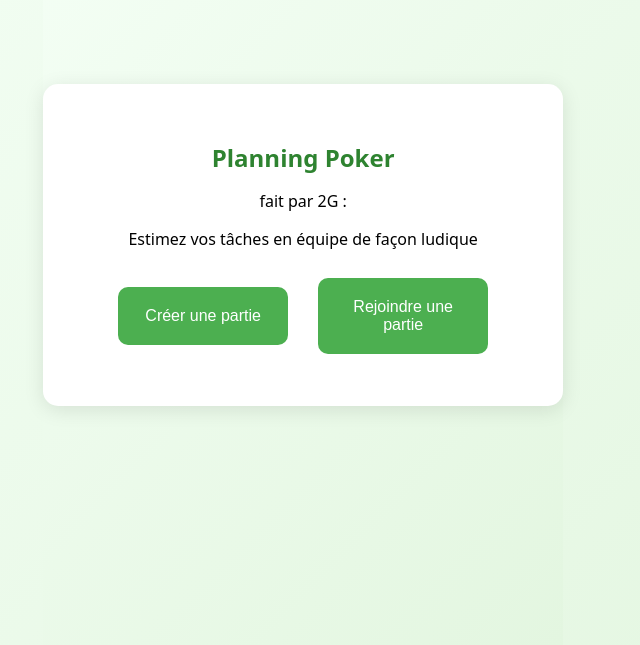
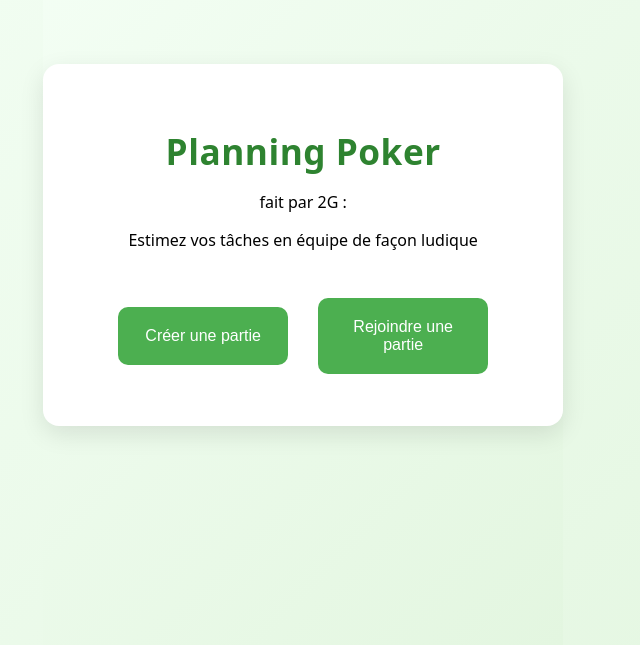
Before and after one commit to ggratchev/PlanningPoker, a React (Vite) app in the folder frontend/: page / in a window 1280 px wide. Shown: the part 155-800 px from the top of the page, without its empty margins (337-977 px from the left). Built offline with nearby package versions, Linux system fonts and the light colour scheme.

Commit message:
Changed the font of the main text and added more spacing

```diff
--- a/frontend/src/App.css
+++ b/frontend/src/App.css
@@ -1,5 +1,4 @@
 /* Pour fond et page centrée */
-
 body, html {
   height: 100%;
   margin: 0;
@@ -13,12 +12,26 @@ body, html {
 /* Conteneur principal */
 .Div_principal {
   background-color: white;
-  box-shadow: 0 4px 20px rgba(0, 0, 0, 0.1);
-  border-radius: 15px;
+  box-shadow: 0 8px 24px rgba(0, 0, 0, 0.1);
+  border-radius: 16px;
   padding: 40px 60px;
   text-align: center;
   max-width: 400px;
   width: 90%;
+  transition: transform 0.3s ease, box-shadow 0.3s ease;
+}
+
+/* Les textes */
+.texte_principal {
+  margin-bottom: 35px;
+}
+
+.titre_principal {
+  font-size: 2.2rem;
+  color: #2e8330;
+  margin-bottom: 8px;
+  letter-spacing: 0.5px;
+  font-weight: 600;
 }
 
 .bouton_principal {
```
